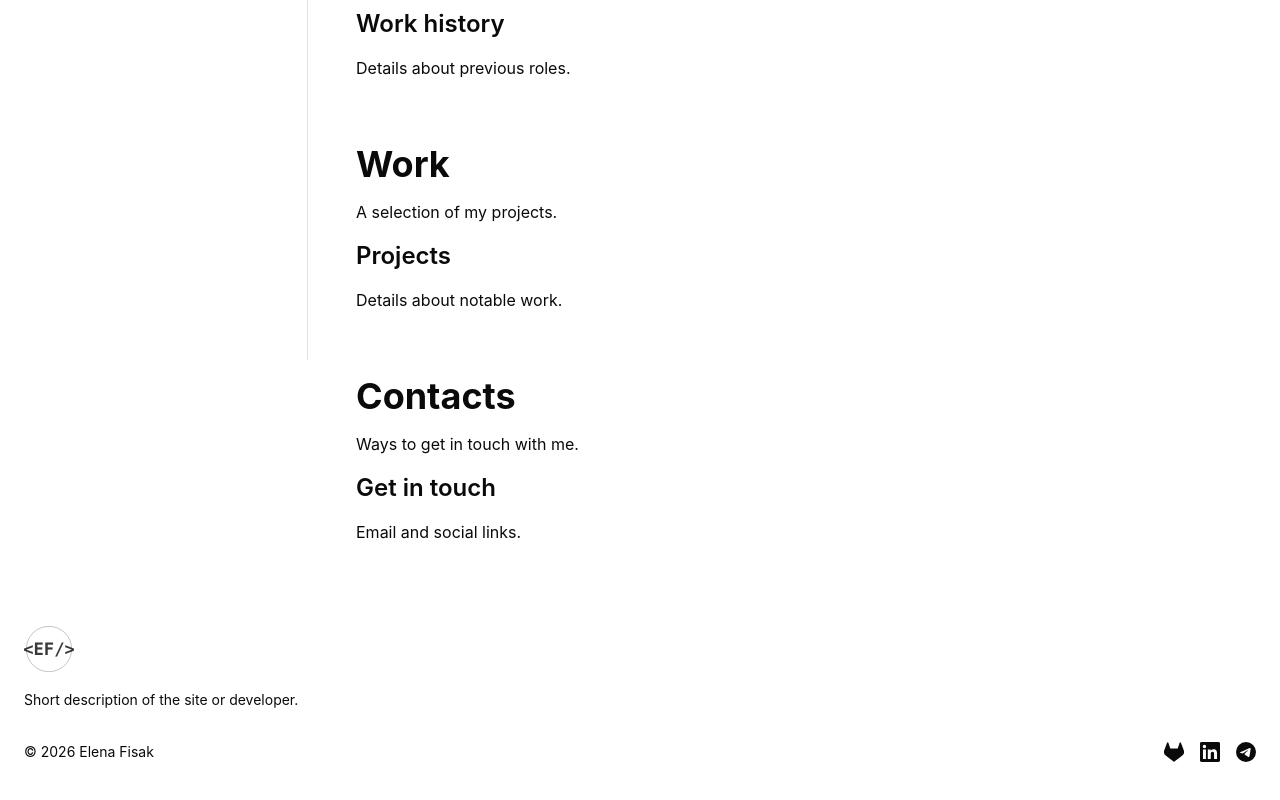
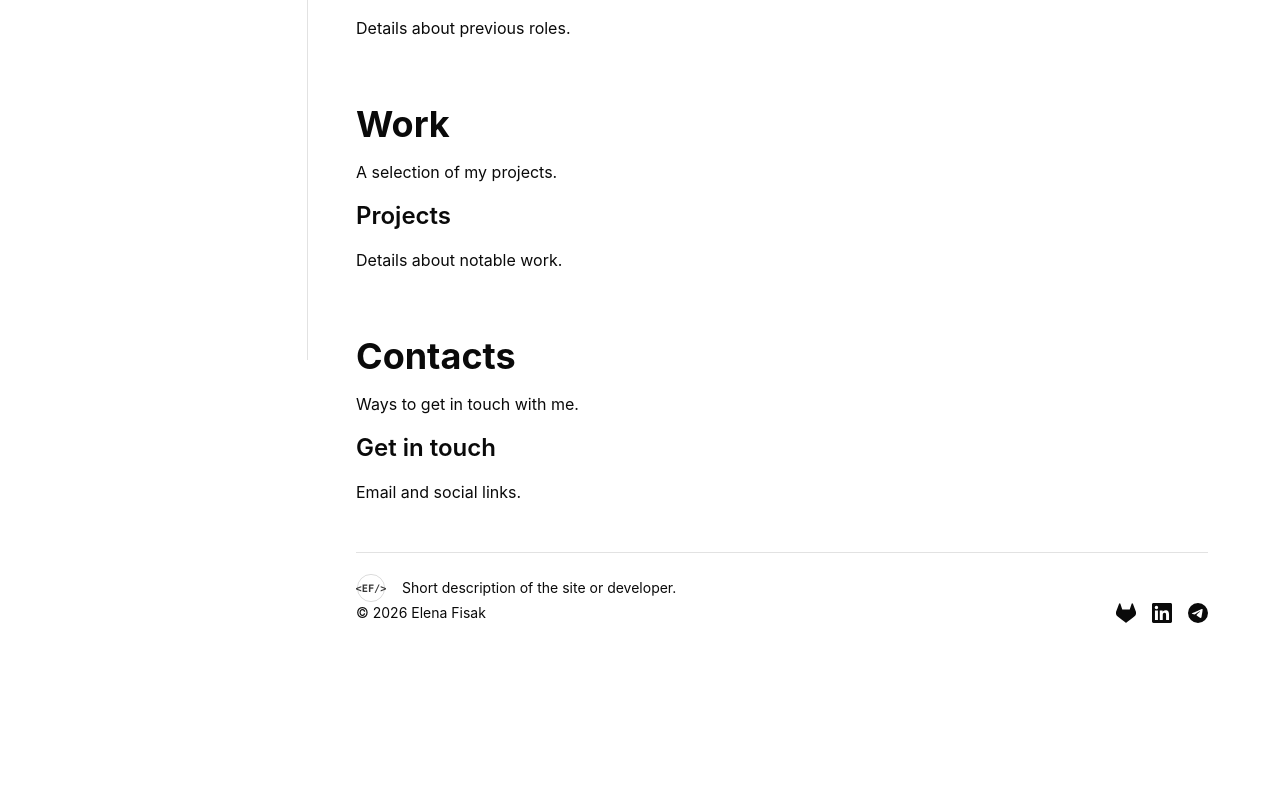
Before and after one commit to radiumfox/elenafisak.dev, a Next.js app: page / in a window 1280 px wide. Shown: the part 440-1240 px from the top of the page. After the commit the page ends 1083 px from the top, so only its background shows below. Built offline with nearby package versions, Linux system fonts and the light colour scheme.

Commit message:
fix: scroll only content with footer, pin sidebar to the top

```diff
--- a/src/app/layout.tsx
+++ b/src/app/layout.tsx
@@ -12,18 +12,18 @@ export default function RootLayout({ children }: { children: ReactNode }) {
   return (
     <html>
       <body>
-        <div className="flex min-h-screen flex-col">
+        <div className="flex flex-col lg:h-dvh">
           <HeaderBase logo={<Logo/>} links={SOCIAL_LINKS} />
 
           <MenuDropdown links={NAV_LINKS} />
 
-          <div className="px-6">
-            <div className="relative mx-auto max-w-[1440px] py-10 lg:flex lg:flex-row">
+          <div className="px-6 lg:min-h-0 lg:flex-1">
+            <div className="mx-auto max-w-[1440px] lg:flex lg:min-h-0 lg:flex-row lg:py-0">
               <SidebarBase links={NAV_LINKS} />
+              <div className="lg:min-h-0 lg:flex-1 lg:overflow-y-auto flex flex-col justify-between">{/*this*/}
+                <div>
                   {children}
                 </div>
-          </div>
-
                 <FooterBase logo={<Logo />} description="Short description of the site or developer." columns={[]}>
                   <p className="text-sm">{COPYRIGHT}</p>
                   <div className="flex items-center gap-4">
@@ -44,6 +44,9 @@ export default function RootLayout({ children }: { children: ReactNode }) {
                   </div>
                 </FooterBase>
               </div>
+            </div>
+          </div>
+        </div>
       </body>
     </html>
   );
--- a/src/app/page.tsx
+++ b/src/app/page.tsx
@@ -1,6 +1,6 @@
 export default function HomePage() {
   return (
-    <div className="mt-4 w-full min-w-0 px-1 md:px-6 lg:px-12 lg:pr-6">
+    <main className="mt-4 w-full min-w-0 px-1 md:px-6 lg:px-12 lg:pr-6">
       <section id="intro" className="scroll-mt-24">
         <article className="space-y-4">
           <h1 className="text-4xl font-bold">Intro</h1>
@@ -36,6 +36,6 @@ export default function HomePage() {
           <p>Email and social links.</p>
         </article>
       </section>
-    </div>
+    </main>
   );
 }
--- a/src/components/FooterBase/FooterBase.tsx
+++ b/src/components/FooterBase/FooterBase.tsx
@@ -15,11 +15,10 @@ interface FooterBaseProps {
 
 export function FooterBase({ logo, description, columns, children }: FooterBaseProps) {
   return (
-    <footer className="mt-auto">
-      <div className="mx-auto max-w-[1440px] px-6 py-10">
-        <div className="grid gap-8 lg:grid-cols-4">
-          <div>
-            <span className="mb-4 block w-[50px] h-[50px]">{logo}</span>
+    <footer className="lg:mx-12 py-5 mt-12 border-t border-line">
+      <div className="gap-8">
+        <div className="flex gap-4  items-center">
+          <div className="w-7.5 h-7.5">{logo}</div>
           <p className="text-sm">{description}</p>
         </div>
         {columns.map((column) => (
@@ -35,8 +34,7 @@ export function FooterBase({ logo, description, columns, children }: FooterBaseP
           </div>
         ))}
       </div>
-        <div className="mt-8 flex flex-row items-center justify-between">{children}</div>
-      </div>
+      <div className="flex flex-row items-center justify-between">{children}</div>
     </footer>
   );
 }
--- a/src/components/SidebarBase/SidebarBase.tsx
+++ b/src/components/SidebarBase/SidebarBase.tsx
@@ -14,8 +14,7 @@ export function SidebarBase({ links }: SidebarBaseProps) {
   const activeId = useActiveSection(ids);
 
   return (
-    <aside className="sticky top-[121px] hidden h-[calc(100vh-121px)] w-[284px] shrink-0 flex-col justify-between border-r border-line pr-6 lg:flex">
-      <div>
+    <aside className="hidden sticky top-[64px] py-[20px] h-[calc(100vh-64px)] w-[284px] shrink-0 flex-col justify-between border-r border-line pr-6 lg:flex">
       <nav className="flex flex-col overflow-y-scroll pb-4">
         <ul className="space-y-0.5">
           {links.map((link) => (
@@ -25,7 +24,6 @@ export function SidebarBase({ links }: SidebarBaseProps) {
           ))}
         </ul>
       </nav>
-      </div>
     </aside>
   );
 }
```
Lines whose indentation alone changed are shown as unchanged.
